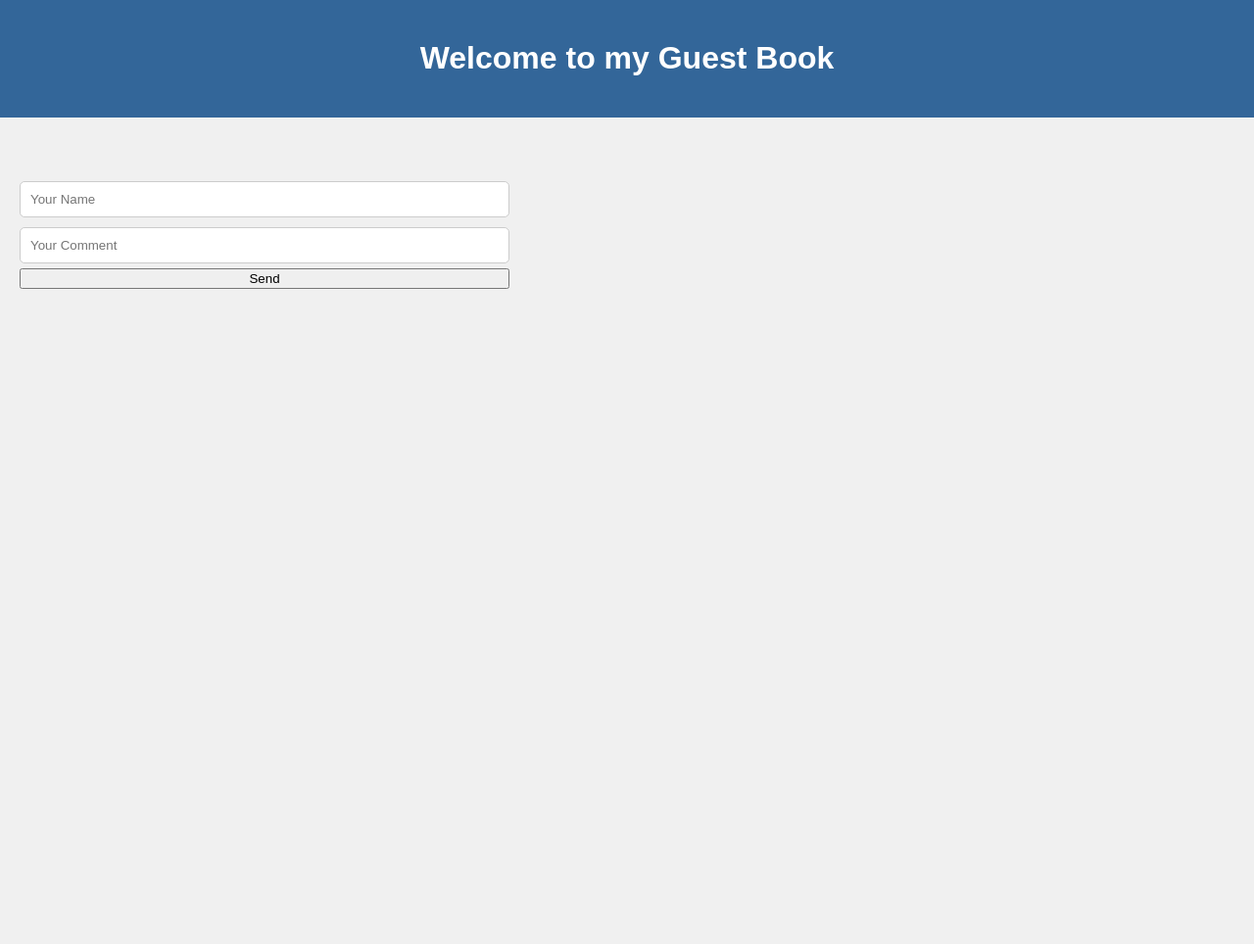
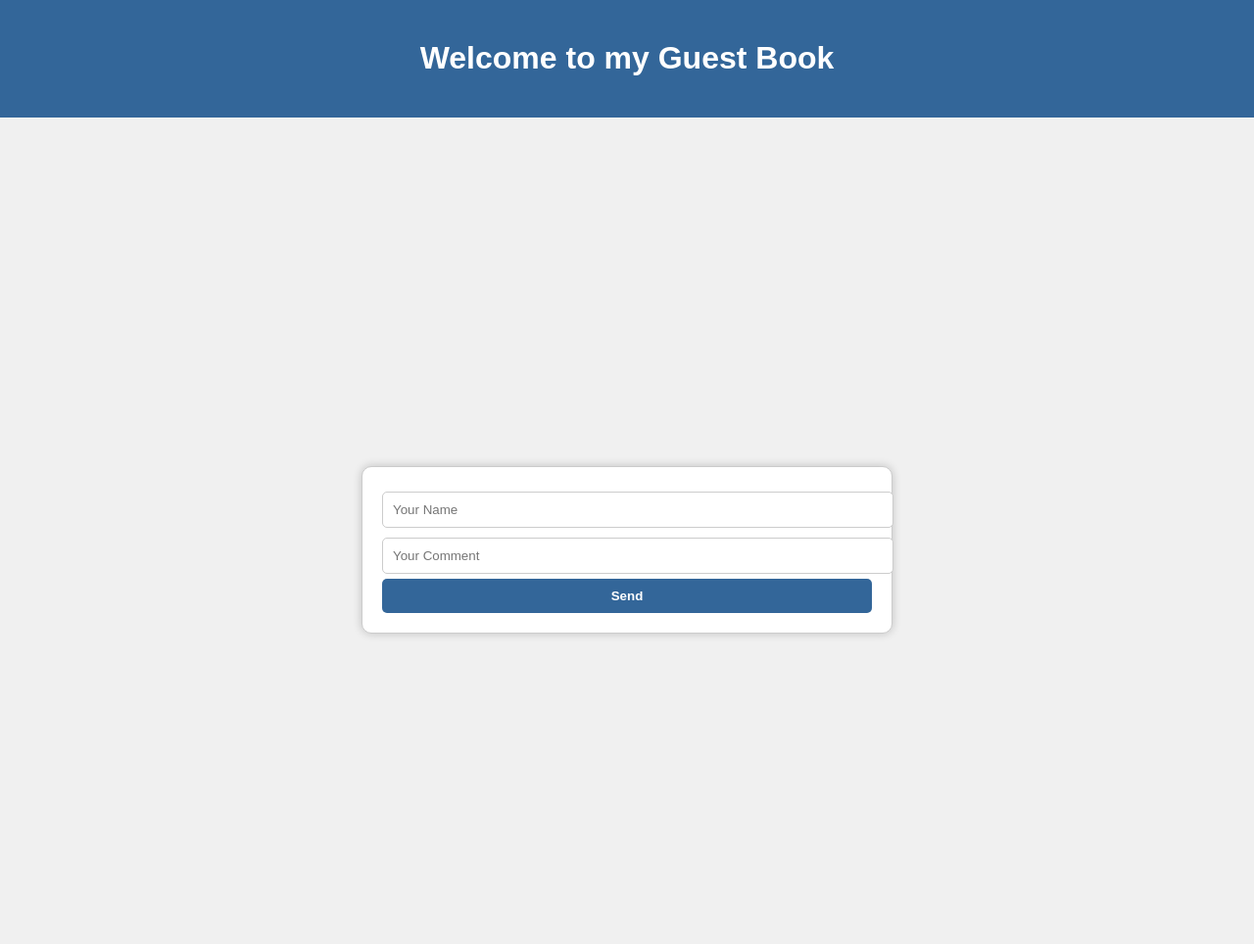
Before and after one commit to B0tCreati0n/IPW-Systems--Praktik-Periode-, a PHP site: page / in a window 1280 px wide. Shown: the whole page at 98% size. Before the commit the page ends 295 px from the top, so only its background shows below. Run offline with PHP 8.4, Linux system fonts and the light colour scheme.

Commit message:
added some better styles

```diff
--- a/Guest Book/index.html
+++ b/Guest Book/index.html
@@ -13,15 +13,16 @@
     </div>
     <!--Middle Section-->
     <div class="middleSection">
-        <!-- Display comments here -->
+        <!-- comments here -->
     </div>
     <!--Bottom Section-->
     <div class="buttomSection">
-        <form action="addComment.php" method="post">
-            <input type="text" name="B0tuserName" id="B0tuserNameBox" placeholder="Your Name">
-            <input type="text" name="B0tuserComment" id="B0tcommentBox" placeholder="Your Comment">
-            <input type="submit" value="Send">
-        </form>
-    </div>
+        <div class="form-container">
+            <form action="addComment.php" method="post" class="comment-form">
+                <input type="text" name="userName" id="userNameBox" placeholder="Your Name">
+                <input type="text" name="userComment" id="commentBox" placeholder="Your Comment">
+                <input type="submit" value="Send" class="submit-button">
+            </form>
+        </div>
 </body>
 </html>
--- a/Guest Book/styles.css
+++ b/Guest Book/styles.css
@@ -18,14 +18,25 @@ body {
 }
 
 .buttomSection {
-    padding: 20px;
+    display: flex;
+    justify-content: center;
+    align-items: center;
+    height: 100vh;
+    padding: 2px;
 }
 
-form {
+.form-container {
+    max-width: 500px;
+    background-color: #fff;
+    padding: 20px;
+    border: 1px solid #ccc;
+    border-radius: 10px;
+    box-shadow: 0 0 10px rgba(0, 0, 0, 0.2);
+}
+
+.comment-form {
     display: flex;
     flex-direction: column;
-    max-width: 500px;
-    justify-content: center;
 }
 
 input[type="text"] {
@@ -33,16 +44,15 @@ input[type="text"] {
     padding: 10px;
     border: 1px solid #ccc;
     border-radius: 5px;
-    justify-content: center;
+    width: 500px;
 }
 
-input[type="button"] {
+.submit-button {
     background-color: #336699;
     color: #fff;
     border: none;
     padding: 10px;
     border-radius: 5px;
     cursor: pointer;
-    height: 50px;
-    justify-content: center;
+    font-weight: bold;
 }
```
